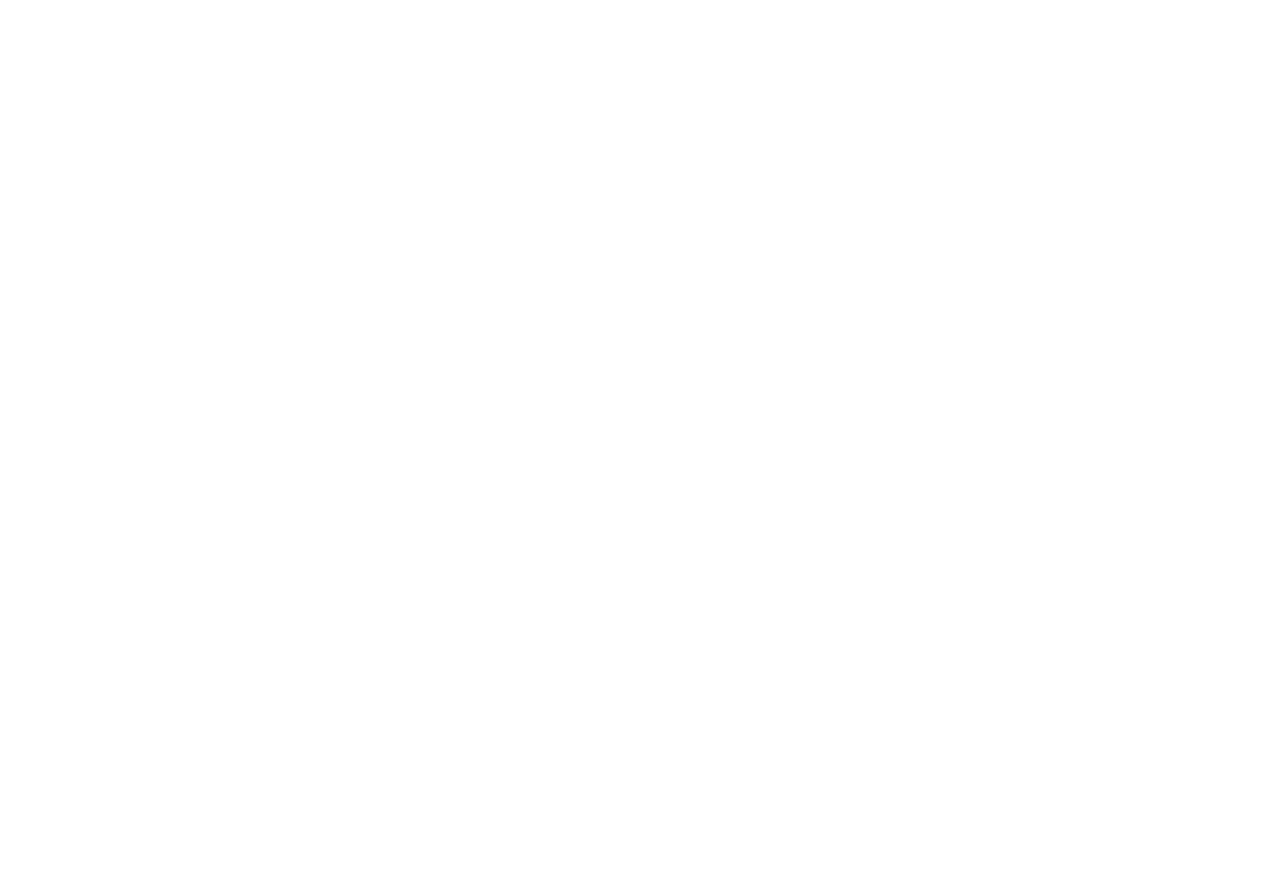
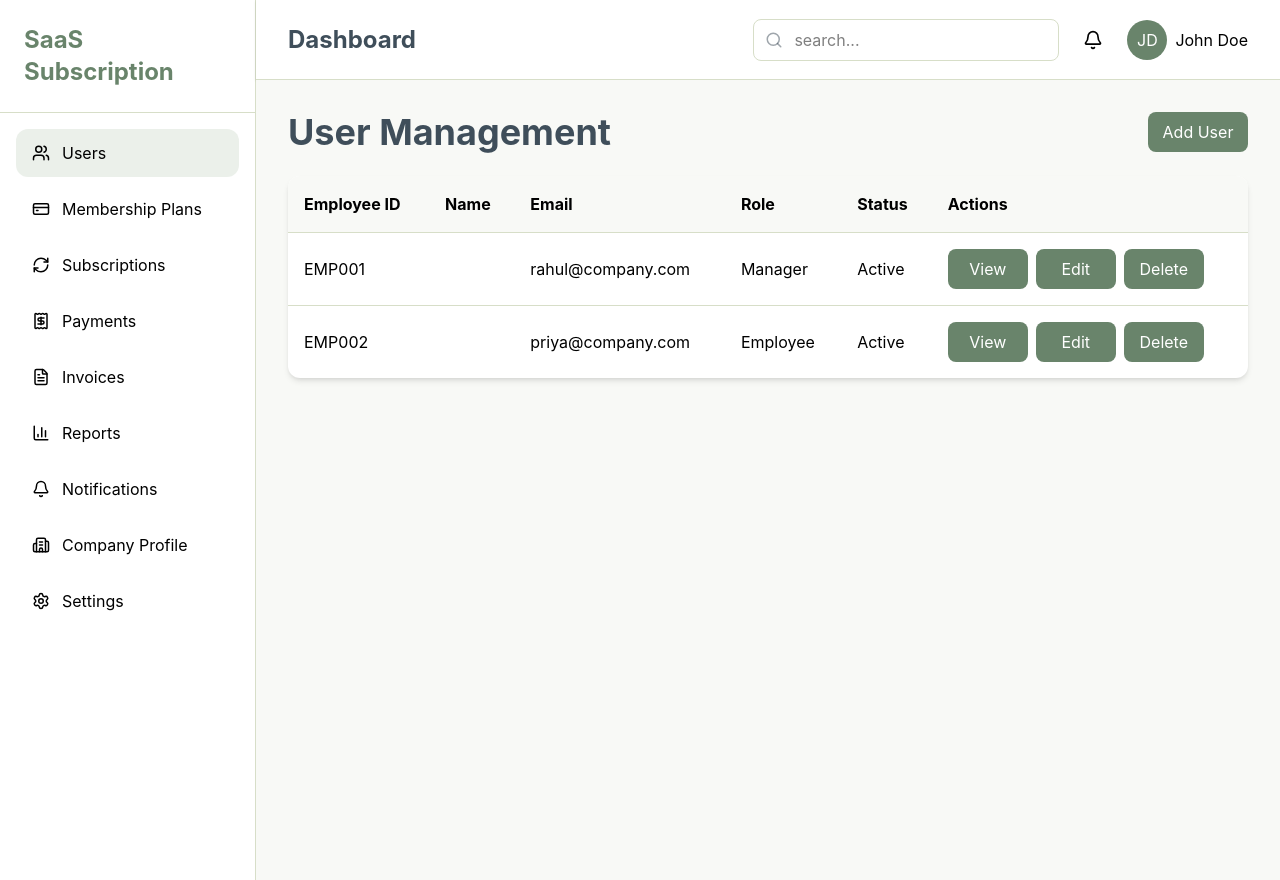
Before and after one commit to saas-subcription-platform/saas-frontend, a React app in the folder frontend/: page /admin/users in a window 1280 px wide. Before the commit this address had no page. Before the commit the page ends 800 px from the top, so only its background shows below. Built offline with nearby package versions, Linux system fonts and the light colour scheme; the HTML template or start-up script is replaced by a standard one.

Commit message:
Frontend: Implemented User Management Features
- Created Users Page
- Added View User functionality
- Added user routes

```diff
--- a/frontend/src/app/routes/AppRoutes.jsx
+++ b/frontend/src/app/routes/AppRoutes.jsx
@@ -1,12 +1,16 @@
 import { Routes, Route } from "react-router-dom";
 import LandingPage from "../../features/landing/pages/landingPage";
 import DashboardPage from "../../features/Admin/pages/DashboardPage";
+import UsersPage from "../../features/Admin/pages/UsersPage";
+import UserDetailsPage from "../../features/Admin/pages/UserDetailsPage";
 
 function AppRoutes(){
     return (
         <Routes>
             <Route path="/" element={<LandingPage/>}/>
             <Route path="/admin/dashboard" element={<DashboardPage/>}/>
+            <Route path="/admin/users" element={<UsersPage />} />
+            <Route path="/admin/users/:id" element={<UserDetailsPage/>} />
         </Routes>
     )
 }
--- a/frontend/src/components/common/Navbar.jsx
+++ b/frontend/src/components/common/Navbar.jsx
@@ -20,7 +20,7 @@
                 {/* Right Side Buttons */}
                 <div className="flex items-center gap-4">
                     <div className="flex items-center gap-4">
-                        <button onClick={()=>navigate('/admin/dashboard')} className="px-4 py-2 rounded-lg border border-border text-dark hover:bg-gray-50">
+                        <button onClick={()=>navigate('/admin/users')} className="px-4 py-2 rounded-lg border border-border text-dark hover:bg-gray-50">
                             Login
                         </button>
                         <button className="px-5 py-2 rounded-lg bg-primary text-white hover:bg-primary-hover">
--- /dev/null
+++ b/frontend/src/features/Admin/pages/UserDetailsPage.jsx
@@ -0,0 +1,92 @@
+import AdminLayout from "../../../components/common/layout/AdminLayout";
+import { useParams } from "react-router-dom";
+
+const UserDetailsPage = () => {
+    const users = [
+        {
+            id: "EMP001",
+            firstName: "Rahul",
+            lastName: "Sharma",
+            email: "rahul@company.com",
+            phone: "9876543210",
+            department: "Sales",
+            role: "Manager",
+            status: "Active",
+            joinDate: "01-Jan-2026"
+        },
+        {
+            id: "EMP002",
+            firstName: "Priya",
+            lastName: "Patil",
+            email: "priya@company.com",
+            phone: "9988776655",
+            department: "HR",
+            role: "Employee",
+            status: "Active",
+            joinDate: "10-Jan-2026"
+        }
+    ];
+
+    const { id } = useParams();
+
+    const user = users.find(
+        (u) => u.id === id
+    );
+
+    if (!user) {
+        return (
+            <AdminLayout>
+                <h1>User not found</h1>
+            </AdminLayout>
+        )
+    }
+
+    return (
+        <AdminLayout>
+            <div className="bg-white rounded-xl shadow-md p-8">
+                <h1 className="text-4xl font-bold mb-6">User Details</h1>
+
+                <div className="space-y-4">
+                    <p>
+                        <strong>Employee ID:</strong> {user.id}
+                    </p>
+
+                    <p>
+                        <strong>First Name:</strong> {user.firstName}
+                    </p>
+
+                    <p>
+                        <strong>Last Name:</strong> {user.lastName}
+                    </p>
+
+                    <p>
+                        <strong>Email:</strong> {user.email}
+                    </p>
+
+                    <p>
+                        <strong>Phone:</strong> {user.phone}
+                    </p>
+
+                    <p>
+                        <strong>Department:</strong> {user.department}
+                    </p>
+
+                    <p>
+                        <strong>Role:</strong> {user.role}
+                    </p>
+
+                    <p>
+                        <strong>Status:</strong> {user.status}
+                    </p>
+
+                    <p>
+                        <strong>Join Date:</strong> {user.joinDate}
+                    </p>
+                </div>
+            </div>
+        </AdminLayout>
+    )
+}
+
+
+export default UserDetailsPage;
--- /dev/null
+++ b/frontend/src/features/Admin/pages/UsersPage.jsx
@@ -0,0 +1,100 @@
+import { useNavigate } from "react-router-dom";
+import AdminLayout from "../../../components/common/layout/AdminLayout";
+import { useState } from "react";
+
+
+const UsersPage = () => {
+    const [users, setUsers] = useState([
+        {
+            id: "EMP001",
+            firstName: "Rahul",
+            lastName: "Sharma",
+            email: "rahul@company.com",
+            phone: "9876543210",
+            department: "Sales",
+            role: "Manager",
+            status: "Active",
+            joinDate: "01-Jan-2026"
+        },
+        {
+            id: "EMP002",
+            firstName: "Priya",
+            lastName: "Patil",
+            email: "priya@company.com",
+            phone: "9988776655",
+            department: "HR",
+            role: "Employee",
+            status: "Active",
+            joinDate: "10-Jan-2026"
+        }
+    ]);
+
+    const navigate = useNavigate();
+
+    return (
+        <AdminLayout>
+
+            <div className="space-y-6">
+
+                <div className="flex justify-between items-center">
+                    <h1 className="text-4xl font-bold text-dark">
+                        User Management
+                    </h1>
+
+                    <button className="bg-primary text-white px-3 py-2 rounded-lg w-25">
+                        Add User
+                    </button>
+                </div>
+
+                <div className="bg-white rounded-xl shadow-md overflow-hidden">
+
+                    <table className="w-full">
+
+                        <thead className="bg-background">
+                            <tr>
+                                <th className="text-left p-4">Employee ID</th>
+                                <th className="text-left p-4">Name</th>
+                                <th className="text-left p-4">Email</th>
+                                <th className="text-left p-4">Role</th>
+                                <th className="text-left p-4">Status</th>
+                                <th className="text-left p-4">Actions</th>
+                            </tr>
+                        </thead>
+
+                        <tbody>
+                            {users.map((user) => (
+                                <tr key={user.id} className="border-t border-border">
+                                    <td className="p-4">{user.id}</td>
+                                    <td className="p-4">{user.name}</td>
+                                    <td className="p-4">{user.email}</td>
+                                    <td className="p-4">{user.role}</td>
+                                    <td className="p-4">{user.status}</td>
+
+                                    <td className="p-4 space-x-2">
+                                        <button className="bg-primary text-white px-3 py-2 rounded-lg w-20"
+                                                onClick={() => navigate(`/admin/users/${user.id}`)}>
+                                            View
+                                        </button>
+
+                                        <button className="bg-primary text-white px-3 py-2 rounded-lg w-20">
+                                            Edit
+                                        </button>
+
+                                        <button className="bg-primary text-white px-3 py-2 rounded-lg w-20">
+                                            Delete
+                                        </button>
+                                    </td>
+                                </tr>
+                            ))}
+                        </tbody>
+
+                    </table>
+
+                </div>
+
+            </div>
+        </AdminLayout>
+    )
+};
+
+export default UsersPage;
```
